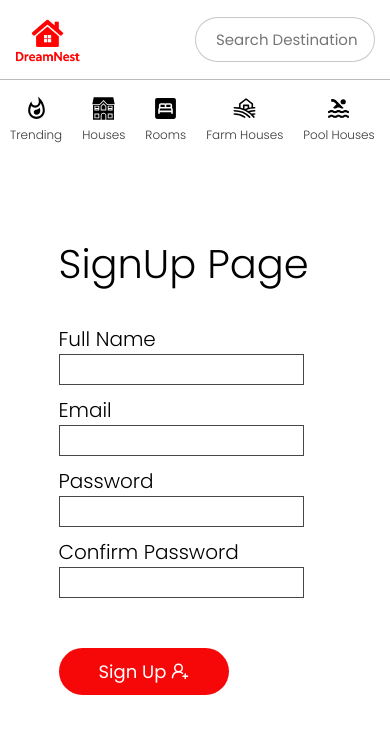
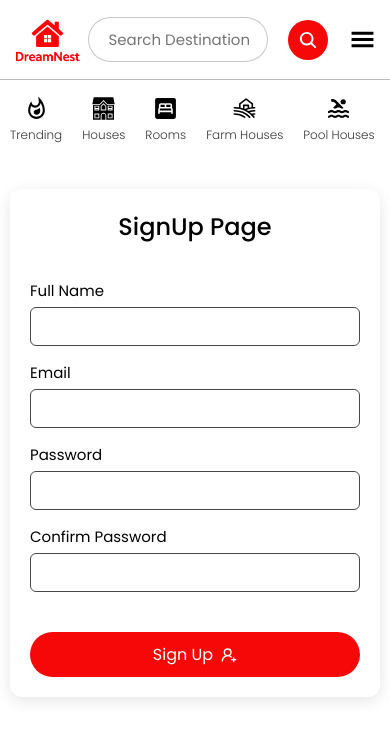
Before and after one commit to Rishabhmishra45/Dream-Nest, a React (Vite) app: page /Signup in a window 390 px wide. Shown: the top 740 px of the page. Built offline with nearby package versions, Linux system fonts and the light colour scheme.

Commit message:
some changes

```diff
--- a/src/components/Listing/Listing.css
+++ b/src/components/Listing/Listing.css
@@ -1,16 +1,17 @@
 #Listing {
     width: 100%;
-    height: 160vh;
+    min-height: 185vh;
     display: flex;
     align-items: center;
     justify-content: center;
     flex-direction: column;
     background-color: white;
+    padding: 20px;
 }
 
 #Listing form {
     width: 70%;
-    height: 100%;
+    max-width: 1000px;
     display: flex;
     align-items: start;
     justify-content: center;
@@ -23,6 +24,8 @@
     font-weight: 300;
     color: black;
     margin-bottom: 20px;
+    text-align: center;
+    width: 100%;
 }
 
 #Listing .list {
@@ -37,21 +40,29 @@
     font-size: 20px;
     font-weight: 300;
     color: black;
+    margin-bottom: 5px;
 }
 
-#Listing .list input {
-    width: 90%;
-    padding: 3px;
+#Listing .list input,
+#description {
+    width: 100%;
+    padding: 8px;
     box-sizing: border-box;
     outline: none;
     font-size: 15px;
     font-weight: 300;
     color: black;
     border: 1px solid rgb(71, 71, 70);
+    border-radius: 5px;
+}
+
+#description {
+    min-height: 80px;
+    resize: vertical;
 }
 
 #addbtn {
-    padding: 10px 40px 10px 40px;
+    padding: 12px 40px;
     background-color: rgb(247, 8, 8);
     color: white;
     font-size: 18px;
@@ -65,15 +76,63 @@
     cursor: pointer;
 }
 
-#addbtn svg{
+#addbtn svg {
     color: white;
     height: 25px;
     width: 25px;
 }
 
-#description{
-    width: 90%;
-    height: 60px;
-    padding: 5px;
-    font-size: 15px;
+/* 📱 Max Width 900px */
+@media (max-width: 900px) {
+    #Listing form {
+        width: 80%;
+    }
+
+    #listingtitle {
+        font-size: 32px;
+    }
 }
+
+/* 📱 Max Width 800px */
+@media (max-width: 800px) {
+    #Listing form {
+        width: 90%;
+    }
+
+    #listingtitle {
+        font-size: 28px;
+    }
+
+    #Listing .list label {
+        font-size: 18px;
+    }
+}
+
+/* 📱 Max Width 500px */
+@media (max-width: 500px) {
+    #Listing{
+    min-height: 145vh;
+    }
+    #Listing form {
+        width: 100%;
+    }
+
+    #listingtitle {
+        font-size: 24px;
+    }
+
+    #Listing .list label {
+        font-size: 16px;
+    }
+
+    #Listing .list input,
+    #description {
+        font-size: 14px;
+    }
+
+    #addbtn {
+        width: 100%;
+        font-size: 16px;
+        padding: 10px;
+    }
+}
--- a/src/components/Login/Login.css
+++ b/src/components/Login/Login.css
@@ -1,28 +1,35 @@
 #login {
     width: 100%;
-    height: 100vh;
+    min-height: 110vh;
     display: flex;
     align-items: center;
     justify-content: center;
     flex-direction: column;
     background-color: white;
+    padding: 20px;
 }
 
 #login form {
     width: 70%;
-    height: 100%;
+    max-width: 600px;
     display: flex;
     align-items: start;
     justify-content: center;
     flex-direction: column;
-    gap: 10px;
+    gap: 15px;
+    background: #fff;
+    padding: 30px;
+    border-radius: 12px;
+    box-shadow: 0px 4px 15px rgba(0,0,0,0.1);
 }
 
 #logintitle {
     font-size: 40px;
-    font-weight: 300;
+    font-weight: 500;
     color: black;
     margin-bottom: 20px;
+    text-align: center;
+    width: 100%;
 }
 
 #login .list {
@@ -34,24 +41,32 @@
 }
 
 #login .list label {
-    font-size: 20px;
-    font-weight: 300;
+    font-size: 18px;
+    font-weight: 400;
     color: black;
+    margin-bottom: 5px;
 }
 
 #login .list input {
-    width: 90%;
-    padding: 3px;
+    width: 100%;
+    padding: 10px;
     box-sizing: border-box;
     outline: none;
     font-size: 15px;
-    font-weight: 300;
+    font-weight: 400;
     color: black;
     border: 1px solid rgb(71, 71, 70);
+    border-radius: 6px;
+    transition: 0.3s ease;
+}
+
+#login .list input:focus {
+    border-color: rgb(247, 8, 8);
+    box-shadow: 0 0 6px rgba(247, 8, 8, 0.4);
 }
 
 #loginbtn {
-    padding: 10px 40px 10px 40px;
+    padding: 12px 40px;
     background-color: rgb(247, 8, 8);
     color: white;
     font-size: 18px;
@@ -59,8 +74,64 @@
     display: flex;
     align-items: center;
     justify-content: center;
-    gap: 5px;
+    gap: 8px;
     border: none;
-    margin-top: 40px;
+    margin-top: 25px;
     cursor: pointer;
+    transition: 0.3s ease;
 }
+
+#loginbtn:hover {
+    background-color: rgb(200, 0, 0);
+}
+
+/* 📱 Max Width 900px */
+@media (max-width: 900px) {
+    #login form {
+        width: 80%;
+    }
+    #logintitle {
+        font-size: 32px;
+    }
+}
+
+/* 📱 Max Width 800px */
+@media (max-width: 800px) {
+    #login form {
+        width: 90%;
+        padding: 25px;
+    }
+    #logintitle {
+        font-size: 28px;
+    }
+    #login .list label {
+        font-size: 16px;
+    }
+}
+
+/* 📱 Max Width 500px */
+@media (max-width: 500px) {
+    #login {
+        min-height: 85vh;
+        padding: 10px;
+    }
+    #login form {
+        width: 100%;
+        padding: 20px;
+    }
+    #logintitle {
+        font-size: 24px;
+    }
+    #login .list label {
+        font-size: 15px;
+    }
+    #login .list input {
+        font-size: 14px;
+        padding: 8px;
+    }
+    #loginbtn {
+        width: 100%;
+        font-size: 16px;
+        padding: 10px;
+    }
+}
--- a/src/components/Navbar/Navbar.css
+++ b/src/components/Navbar/Navbar.css
@@ -205,6 +205,11 @@ a.active {
     margin-bottom: 5px;
 }
 
+#svgCross {
+  font-size: 25px;
+  color: black;
+}
+
 
 @media (max-width:900px) {
     #btn1 {
@@ -257,7 +262,7 @@ a.active {
     }
 
     .search {
-        margin-right: 15px;
+        margin-left: 0px;
     }
 
     #btn2 {
--- a/src/components/Navbar/Navbar.jsx
+++ b/src/components/Navbar/Navbar.jsx
@@ -14,6 +14,7 @@ import { GiWoodCabin } from "react-icons/gi";
 import { GiShop } from "react-icons/gi";
 import { GiForestCamp } from "react-icons/gi";
 import { Link, NavLink } from 'react-router-dom';
+import { RxCross2 } from "react-icons/rx";   // ⬅️ Cross icon import
 
 const Navbar = () => {
     let [visible, setvisible] = useState(false)
@@ -35,11 +36,10 @@ const Navbar = () => {
                     </Link>
                     <div className="ham1">Help center</div>
                 </div>
-            ) : <div></div>}
+            ) : null}
 
             {/* ========== TOP NAVBAR (LOGO + SEARCH + BUTTONS) ========== */}
             <div className='nav1'>
-
                 {/* ---- LOGO ---- */}
                 <Link to={""}>
                     <div className="logo">
@@ -56,29 +56,35 @@ const Navbar = () => {
                     </button>
                 </div>
 
-                {/* ---- RIGHT SIDE BUTTONS (List Home + Hamburger/Profile) ---- */}
+                {/* ---- RIGHT SIDE BUTTONS ---- */}
                 <div className='ham'>
                     <Link to={"/Listing"}>
                         <button id='btn1'>List Your Home</button>
                     </Link>
+
                     <button id='btn2' onClick={() => setvisible(prev => !prev)}>
-                        <GiHamburgerMenu id='svg1' />
-                        <CgProfile id='svg2' />
+                        {visible ? (
+                            // Agar menu open hai to CROSS dikhana hai
+                            <RxCross2 id='svgCross' />
+                        ) : (
+                            // Agar menu band hai to hamburger + profile dikhana hai
+                            <>
+                                <GiHamburgerMenu id='svg1' />
+                                <CgProfile id='svg2' />
+                            </>
+                        )}
                     </button>
                 </div>
             </div>
 
             {/* ========== SECOND NAVBAR (CATEGORIES) ========== */}
             <div className='nav2'>
-                {/* Trending with NavLink (active highlight support) */}
                 <NavLink to={""}>
                     <div className="svg11">
                         <MdOutlineWhatshot />
                         <h3>Trending</h3>
                     </div>
                 </NavLink>
-
-                {/* Other Categories */}
                 <div className="svg11"><GiFamilyHouse /><h3>Houses</h3></div>
                 <div className="svg11"><MdBedroomParent /><h3>Rooms</h3></div>
                 <div className="svg11"><PiFarm /><h3>Farm Houses</h3></div>
--- a/src/components/SignUp/Signup.css
+++ b/src/components/SignUp/Signup.css
@@ -1,28 +1,35 @@
 #signup {
     width: 100%;
-    height: 110vh;
+    min-height: 135vh;
     display: flex;
     align-items: center;
     justify-content: center;
     flex-direction: column;
     background-color: white;
+    padding: 20px;
 }
 
 #signup form {
     width: 70%;
-    height: 100%;
+    max-width: 600px;
     display: flex;
     align-items: start;
     justify-content: center;
     flex-direction: column;
-    gap: 10px;
+    gap: 15px;
+    background: #fff;
+    padding: 30px;
+    border-radius: 12px;
+    box-shadow: 0px 4px 15px rgba(0, 0, 0, 0.1);
 }
 
 #signuptitle {
     font-size: 40px;
-    font-weight: 300;
+    font-weight: 500;
     color: black;
     margin-bottom: 20px;
+    text-align: center;
+    width: 100%;
 }
 
 #signup .list {
@@ -34,24 +41,32 @@
 }
 
 #signup .list label {
-    font-size: 20px;
-    font-weight: 300;
+    font-size: 18px;
+    font-weight: 400;
     color: black;
+    margin-bottom: 5px;
 }
 
 #signup .list input {
-    width: 90%;
-    padding: 3px;
+    width: 100%;
+    padding: 10px;
     box-sizing: border-box;
     outline: none;
     font-size: 15px;
-    font-weight: 300;
+    font-weight: 400;
     color: black;
     border: 1px solid rgb(71, 71, 70);
+    border-radius: 6px;
+    transition: 0.3s ease;
+}
+
+#signup .list input:focus {
+    border-color: rgb(247, 8, 8);
+    box-shadow: 0 0 6px rgba(247, 8, 8, 0.4);
 }
 
 #signupbtn {
-    padding: 10px 40px 10px 40px;
+    padding: 12px 40px;
     background-color: rgb(247, 8, 8);
     color: white;
     font-size: 18px;
@@ -59,8 +74,72 @@
     display: flex;
     align-items: center;
     justify-content: center;
-    gap: 5px;
+    gap: 8px;
     border: none;
-    margin-top: 40px;
+    margin-top: 25px;
     cursor: pointer;
+    transition: 0.3s ease;
 }
+
+#signupbtn:hover {
+    background-color: rgb(200, 0, 0);
+}
+
+/* 📱 Max Width 900px */
+@media (max-width: 900px) {
+    #signup form {
+        width: 80%;
+    }
+
+    #signuptitle {
+        font-size: 32px;
+    }
+}
+
+/* 📱 Max Width 800px */
+@media (max-width: 800px) {
+    #signup form {
+        width: 90%;
+        padding: 25px;
+    }
+
+    #signuptitle {
+        font-size: 28px;
+    }
+
+    #signup .list label {
+        font-size: 16px;
+    }
+}
+
+/* 📱 Max Width 500px */
+@media (max-width: 500px) {
+    #signup {
+        min-height: 105vh;
+        padding: 10px;
+    }
+
+    #signup form {
+        width: 100%;
+        padding: 20px;
+    }
+
+    #signuptitle {
+        font-size: 24px;
+    }
+
+    #signup .list label {
+        font-size: 15px;
+    }
+
+    #signup .list input {
+        font-size: 14px;
+        padding: 8px;
+    }
+
+    #signupbtn {
+        width: 100%;
+        font-size: 16px;
+        padding: 10px;
+    }
+}
```
